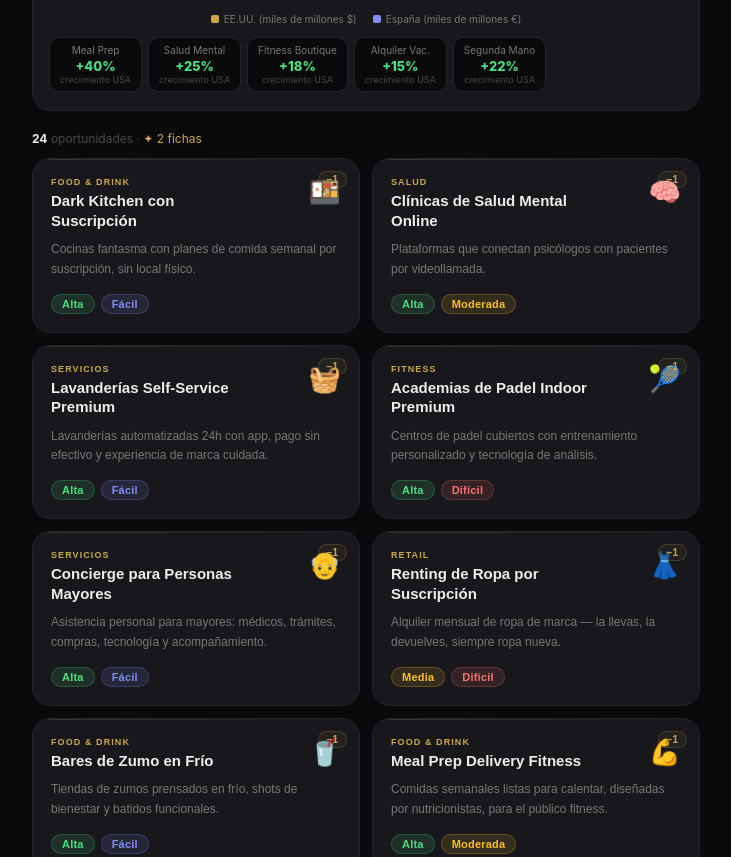
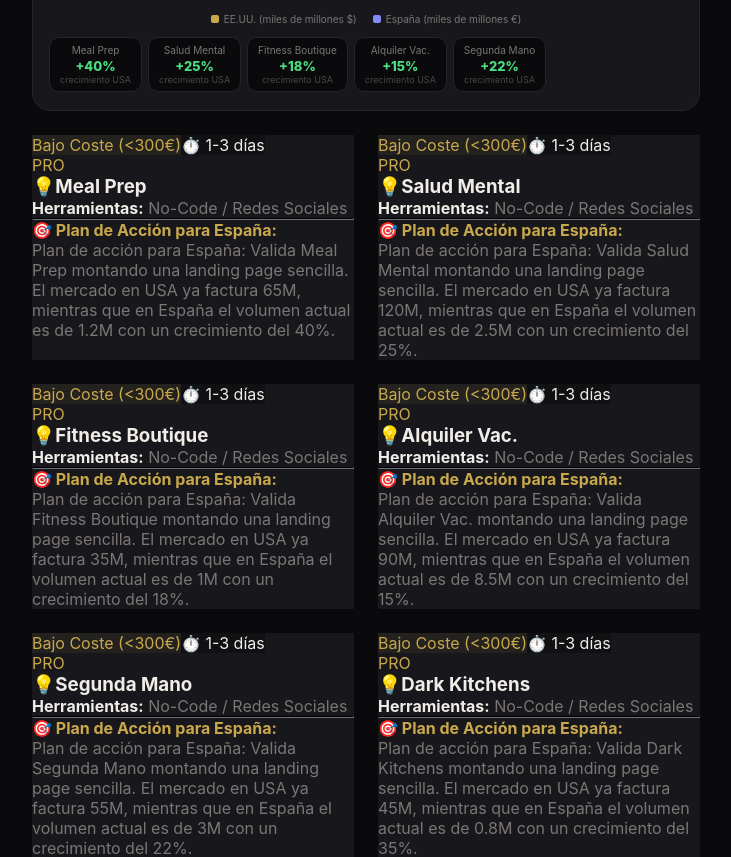
Before and after one commit to antonioarancenavio-lang/TrendSpain, a React (Vite) app: page / in a window 1280 px wide. Shown: the part 580-1437 px from the top of the page, without its empty margins (274-1005 px from the left). Built offline with nearby package versions, Linux system fonts and the light colour scheme.

Commit message:
Update App.jsx

```diff
--- a/src/App.jsx
+++ b/src/App.jsx
@@ -712,7 +712,27 @@ export default function App() {
         {(activeTab === "trends" || activeTab === "favorites") && (
           <>
             {activeTab === "trends" && <MarketChart sector={sector} />}
-
+{activeTab === "trends" && (
+            <div style={{ display: "grid", gridTemplateColumns: "repeat(auto-fill, minmax(300px, 1fr))", gap: "24px", marginTop: "24px" }}>
+              {Object.keys(STATIC_MARKET || {}).map((categoriaKey) => {
+                const categoria = STATIC_MARKET[categoriaKey];
+                return (categoria.datos || []).map((item, index) => (
+                  <TarjetaOportunidad
+                    key={`${categoriaKey}-${index}`}
+                    trend={{
+                      nombre: item.nombre,
+                      emoji: "💡",
+                      isPremium: true,
+                      inversion: "Bajo Coste (<300€)",
+                      tiempo: "1-3 días",
+                      herramientas: "No-Code / Redes Sociales",
+                      estrategia: `Plan de acción para España: Valida ${item.nombre} montando una landing page sencilla. El mercado en USA ya factura ${item.mercadoUSA}M, mientras que en España el volumen actual es de ${item.mercadoES}M con un crecimiento del ${item.crecimiento}%.`
+                    }}
+                  />
+                ));
+              })}
+            </div>
+          )}
             {activeTab === "favorites" && favorites.length === 0 && (
               <div style={{ textAlign:"center", padding:"40px 20px" }}>
                 <p style={{ fontSize:32, margin:"0 0 12px" }}>🤍</p>
```
